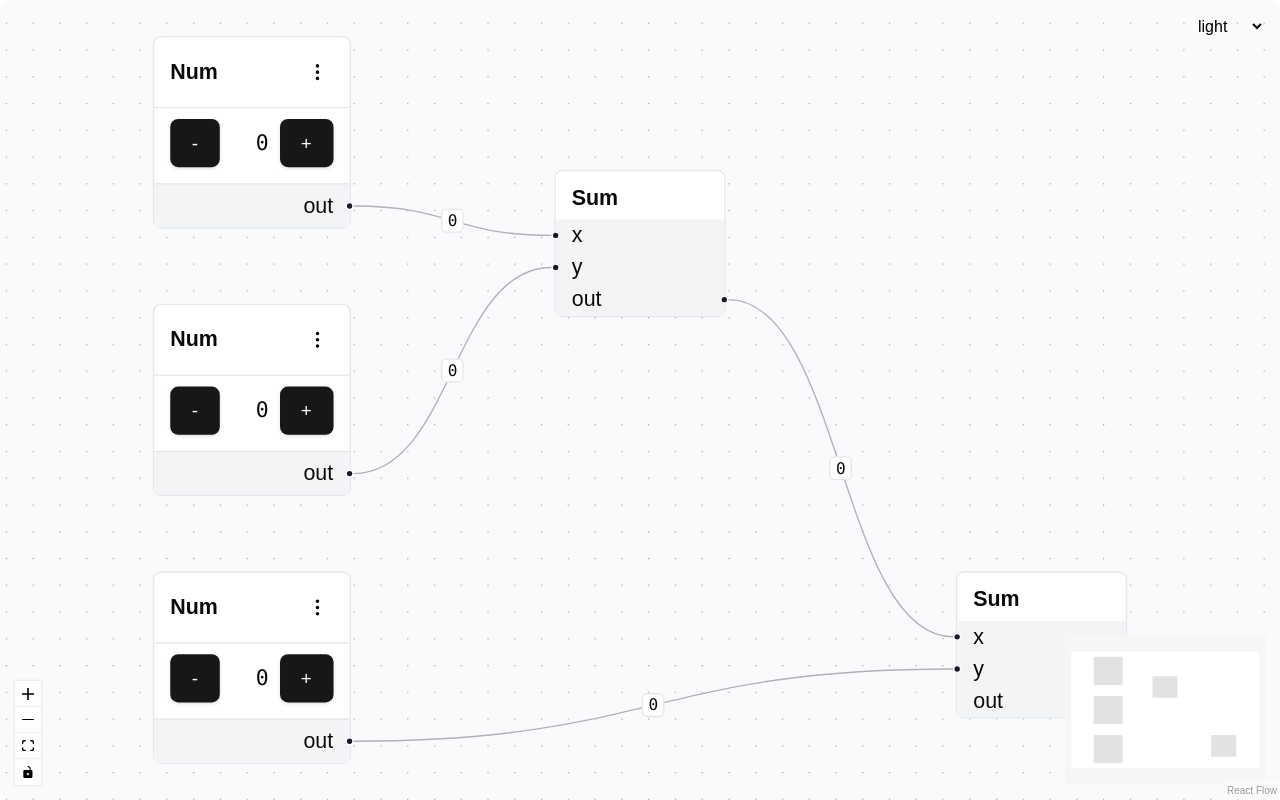
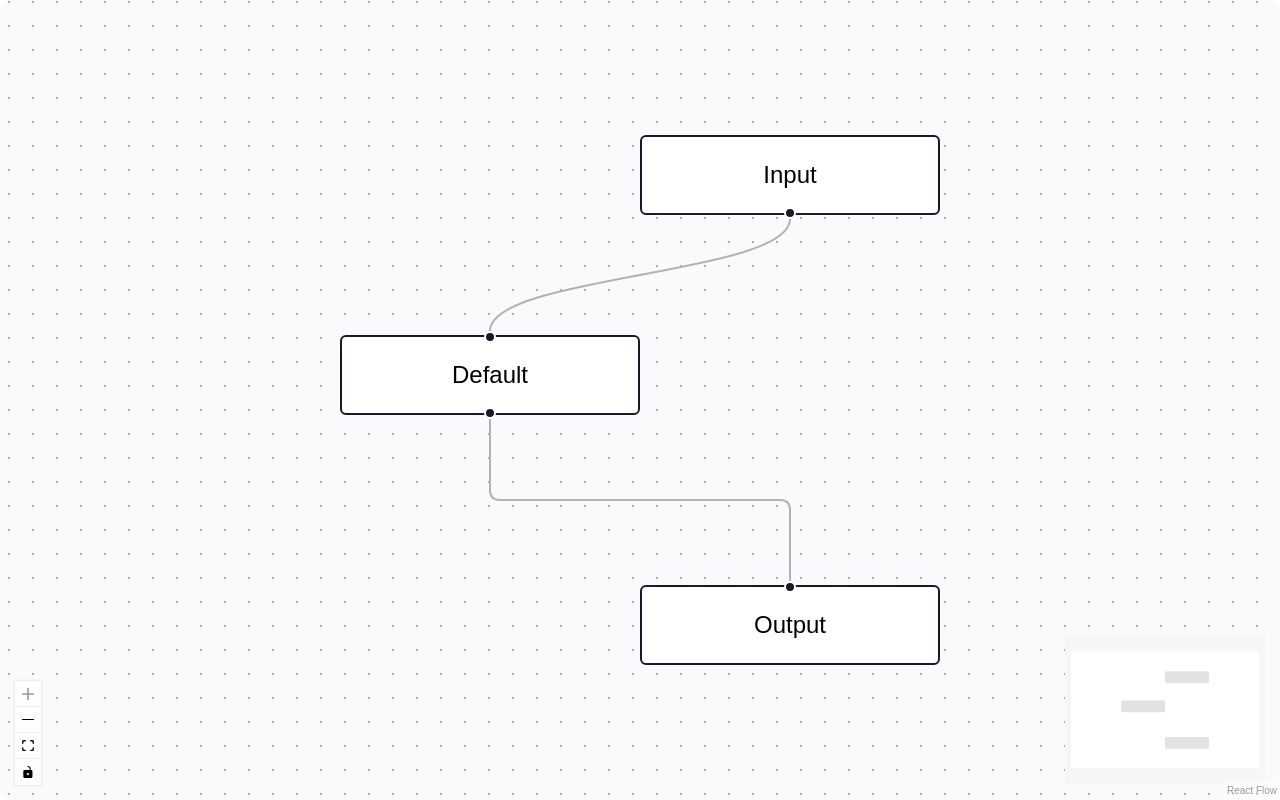
Before and after one commit to MiniMilkfish/reactFlowEditor, a React (Vite) app: page / in a window 1280 px wide. Built offline with nearby package versions, Linux system fonts and the light colour scheme.

Commit message:
<fea>: reactflow + zustand demo

```diff
--- a/package.json
+++ b/package.json
@@ -14,6 +14,7 @@
     "@radix-ui/react-dropdown-menu": "^2.1.16",
     "@radix-ui/react-slot": "^1.2.3",
     "@radix-ui/react-switch": "^1.2.6",
+    "@rollup/rollup-win32-x64-msvc": "^4.50.2",
     "@tailwindcss/vite": "^4.1.13",
     "@xyflow/react": "^12.8.4",
     "class-variance-authority": "^0.7.1",
--- a/src/App.tsx
+++ b/src/App.tsx
@@ -1,95 +1,30 @@
-import { useCallback, useState, type ChangeEventHandler } from "react";
 import {
   ReactFlow,
-  type Node,
-  type Edge,
-  type OnConnect,
-  type ColorMode,
-  addEdge,
-  useNodesState,
-  useEdgesState,
+  Controls,
   MiniMap,
-  Controls,
   Background,
-  Panel,
+  BackgroundVariant,
+  PanOnScrollMode,
 } from "@xyflow/react";
+import "@xyflow/react/dist/style.css";
+import { useShallow } from "zustand/react/shallow";
+import type { AppState } from "./types";
+import useStore from "./store";
 
-import { NumNode } from "./components/nodes/num-node";
-import { SumNode } from "./components/nodes/sum-node";
-
-import { DataEdge } from "./components/data-edge";
-
-import "@xyflow/react/dist/style.css";
-
-const nodeTypes = {
-  num: NumNode,
-  sum: SumNode,
-};
-
-const initialNodes: Node[] = [
-  { id: "a", type: "num", data: { value: 0 }, position: { x: 0, y: 0 } },
-  { id: "b", type: "num", data: { value: 0 }, position: { x: 0, y: 200 } },
-  { id: "c", type: "sum", data: { value: 0 }, position: { x: 300, y: 100 } },
-  { id: "d", type: "num", data: { value: 0 }, position: { x: 0, y: 400 } },
-  { id: "e", type: "sum", data: { value: 0 }, position: { x: 600, y: 400 } },
-];
-
-const edgeTypes = {
-  data: DataEdge,
-};
-
-const initialEdges: Edge[] = [
-  {
-    id: "a->c",
-    type: "data",
-    data: { key: "value" },
-    source: "a",
-    target: "c",
-    targetHandle: "x",
-  },
-  {
-    id: "b->c",
-    type: "data",
-    data: { key: "value" },
-    source: "b",
-    target: "c",
-    targetHandle: "y",
-  },
-  {
-    id: "c->e",
-    type: "data",
-    data: { key: "value" },
-    source: "c",
-    target: "e",
-    targetHandle: "x",
-  },
-  {
-    id: "d->e",
-    type: "data",
-    data: { key: "value" },
-    source: "d",
-    target: "e",
-    targetHandle: "y",
-  },
-];
+const selector = (state: AppState) => ({
+  nodes: state.nodes,
+  edges: state.edges,
+  onNodesChange: state.onNodesChange,
+  onEdgesChange: state.onEdgesChange,
+  onConnect: state.onConnect,
+  setNodes: state.setNodes,
+  setEdges: state.setEdges,
+});
 
 function Flow() {
-  const [colorMode, setColorMode] = useState<ColorMode>("light");
-  const [nodes, , onNodesChange] = useNodesState(initialNodes);
-  const [edges, setEdges, onEdgesChange] = useEdgesState(initialEdges);
-
-  const onConnect: OnConnect = useCallback(
-    (params) => {
-      setEdges((edges) =>
-        addEdge({ type: "data", data: { key: "value" }, ...params }, edges),
-      );
-    },
-    [setEdges],
+  const { nodes, edges, onNodesChange, onEdgesChange, onConnect } = useStore(
+    useShallow(selector),
   );
-
-  const onChange: ChangeEventHandler<HTMLSelectElement> = (evt) => {
-    setColorMode(evt.target.value as ColorMode);
-  };
 
   return (
     <div className="h-screen w-screen rounded-xl bg-gray-50">
@@ -99,30 +34,19 @@ function Flow() {
         onNodesChange={onNodesChange}
         onEdgesChange={onEdgesChange}
         onConnect={onConnect}
-        nodeTypes={nodeTypes}
-        edgeTypes={edgeTypes}
-        colorMode={colorMode}
+        panOnScrollMode={PanOnScrollMode.Horizontal}
+        panOnScroll={true}
         fitView
       >
+        <Controls />
         <MiniMap />
-        <Controls />
-        <Background />
-        <Panel position="top-right">
-          <select
-            className="xy-theme__select"
-            onChange={onChange}
-            data-testid="colormode-select"
-          >
-            <option value="light">light</option>
-            <option value="dark">dark</option>
-            <option value="system">system</option>
-          </select>
-        </Panel>
+        <Background variant={BackgroundVariant.Dots} gap={12} size={1} />
       </ReactFlow>
     </div>
   );
 }
 
+export type AppNode = Node;
 export default function App() {
   return <Flow />;
 }
--- /dev/null
+++ b/src/edges.tsx
@@ -0,0 +1,22 @@
+import type { Edge } from "@xyflow/react";
+
+export default [
+  {
+    id: "e1-2",
+    source: "1",
+    target: "2",
+    data: {
+      label: "1-2",
+    },
+    type: "default",
+  },
+  {
+    id: "e2-3",
+    source: "2",
+    target: "3",
+    data: {
+      label: "2-3",
+    },
+    type: "smoothstep",
+  },
+] as Edge[];
--- /dev/null
+++ b/src/lib/temp.jsx
@@ -0,0 +1 @@
+import { Handle } from "@xyflow/react"; // 自定义节点示例：顶部和底部各一个连接点  const CustomNode = ({ data }) => (    <div style={{ width: 150, height: 60, background: '#e6f7ff', borderRadius: 6, padding: 10 }}>      <Handle type="target" position="top" /> {/* 顶部目标句柄（接收连接） */}      <div>{data.label}</div>      <Handle type="source" position="bottom" /> {/* 底部源句柄（发起连接） */}    </div>  );
--- /dev/null
+++ b/src/nodes.tsx
@@ -0,0 +1,27 @@
+import type { Node } from "@xyflow/react";
+
+export default [
+  {
+    id: "1",
+    type: "input",
+    position: { x: 250, y: 25 },
+    data: {
+      label: "Input",
+    },
+  },
+  {
+    id: "2",
+    position: { x: 100, y: 125 },
+    data: {
+      label: "Default",
+    },
+  },
+  {
+    id: "3",
+    type: "output",
+    position: { x: 250, y: 250 },
+    data: {
+      label: "Output",
+    },
+  },
+] as Node[];
--- /dev/null
+++ b/src/store.tsx
@@ -0,0 +1,33 @@
+import { create } from "zustand";
+import initialNodes from "./nodes";
+import initialEdges from "./edges";
+import { applyNodeChanges, applyEdgeChanges, addEdge } from "@xyflow/react";
+import type { AppState } from "./types";
+
+const useStore = create<AppState>((set, get) => ({
+  nodes: initialNodes,
+  edges: initialEdges,
+  onNodesChange: (changes) => {
+    set({
+      nodes: applyNodeChanges(changes, get().nodes),
+    });
+  },
+  onEdgesChange: (changes) => {
+    set({
+      edges: applyEdgeChanges(changes, get().edges),
+    });
+  },
+  onConnect: (connection: any) => {
+    set({
+      edges: addEdge(connection, get().edges),
+    });
+  },
+  setNodes: (nodes: any) => {
+    set({ nodes });
+  },
+  setEdges: (edges: any) => {
+    set({ edges });
+  },
+}));
+
+export default useStore;
--- /dev/null
+++ b/src/types.tsx
@@ -0,0 +1,19 @@
+import type {
+  Edge,
+  Node,
+  OnNodesChange,
+  OnEdgesChange,
+  OnConnect,
+} from "@xyflow/react";
+
+export type AppNode = Node;
+export type AppEdge = Edge;
+export interface AppState {
+  nodes: AppNode[];
+  edges: AppEdge[];
+  onNodesChange: OnNodesChange<AppNode>;
+  onEdgesChange: OnEdgesChange<AppEdge>;
+  onConnect: OnConnect;
+  setNodes: (nodes: AppNode[]) => void;
+  setEdges: (edges: AppEdge[]) => void;
+}
```
Also changed, not shown: 2 other files (tests, documents, lock files or other folders).
